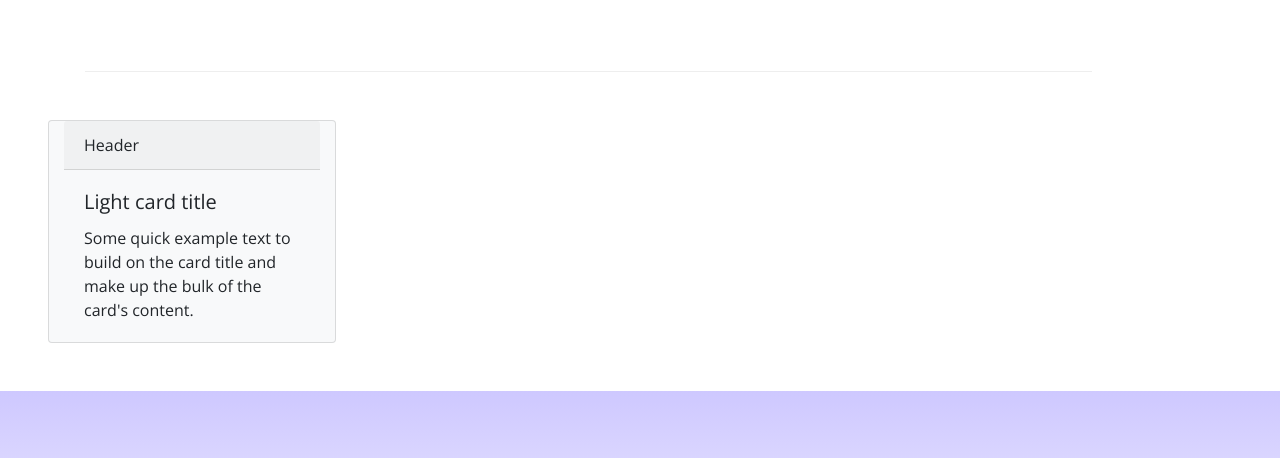
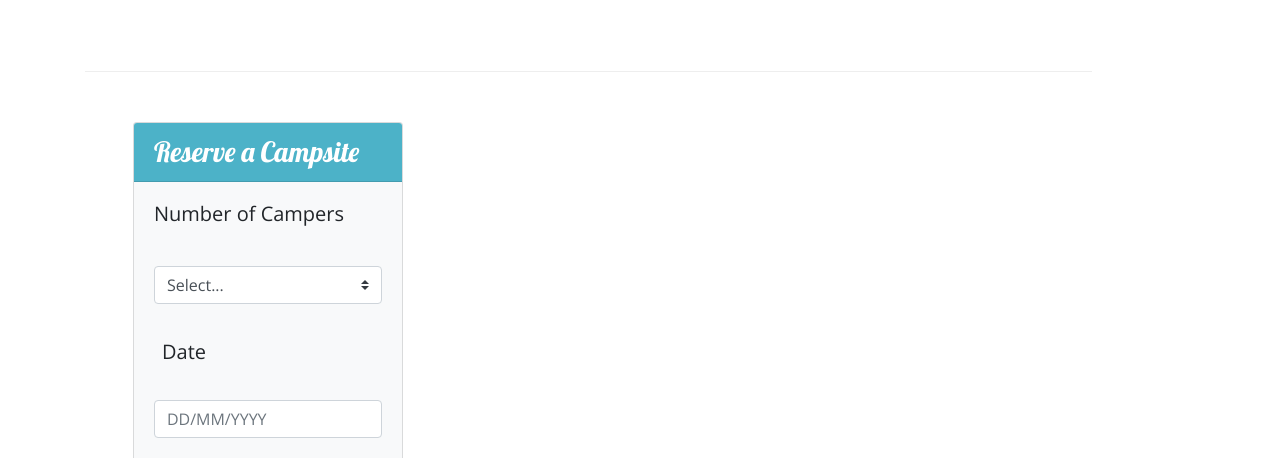
Before and after one commit to jakthedev/numcampbootstrap, a website: page index.html in a window 1280 px wide. Shown: the part 1225-1683 px from the top of the page. Drawn offline with nearby package versions, Linux system fonts and the light colour scheme.

Commit message:
Task 2 complete with Card at the bottom

```diff
--- a/css/styles.css
+++ b/css/styles.css
@@ -52,3 +52,8 @@
 .navbar {
     background-color: #901CAD;
 }
+
+.card-header {
+    background-color: #4cb2c8;
+
+}
--- a/index.html
+++ b/index.html
@@ -101,13 +101,37 @@
             </div>
         </div>
 
-        <div class="card bg-light m-5 col-4" style="max-width: 18rem;">
-            <div class="card-header">Header</div>
-            <div class="card-body">
-              <h5 class="card-title">Light card title</h5>
-              <p class="card-text">Some quick example text to build on the card title and make up the bulk of the card's content.</p>
+        <div class="container ">
+            <div class="col-10 ml-5">
+                <div class="media">
+                    <div class="row row-content align-items-center">
+            <div class="card bg-light " style="max-width: max-content;">
+            <h3 class="card-header text-white">Reserve a Campsite</h3>
+            <div class="card-body ">
+              <h5 class="card-title">Number of Campers</h5>
+
+              <form class="form-group">
+                <label class="mr-2" for="inlineFormCustomSelectPref"></label>
+                <select class="custom-select my-1 mr-sm-2" id="inlineFormCustomSelectPref">
+                  <option selected>Select...</option>
+                  <option value="1">One</option>
+                  <option value="2">Two</option>
+                  <option value="3">Three</option>
+                </select>
+                </form>
+                <h5 class="card-title pt-3 pl-2  ">Date</h5>
+                <div class="form-group">
+                    <label for="exampleInputPassword1"></label>
+                    <input type="password" class="form-control" id="exampleInputPassword1" placeholder="DD/MM/YYYY">
+                  </div>
+                  <button type="submit" class="btn btn-primary mt-3">Search</button>
+                        </div>
+                    </div>
+                </div>
             </div>
-          </div>
+        </div>
+    </div>
+
 
         <footer class="site-footer">
         <div class="container">
```
